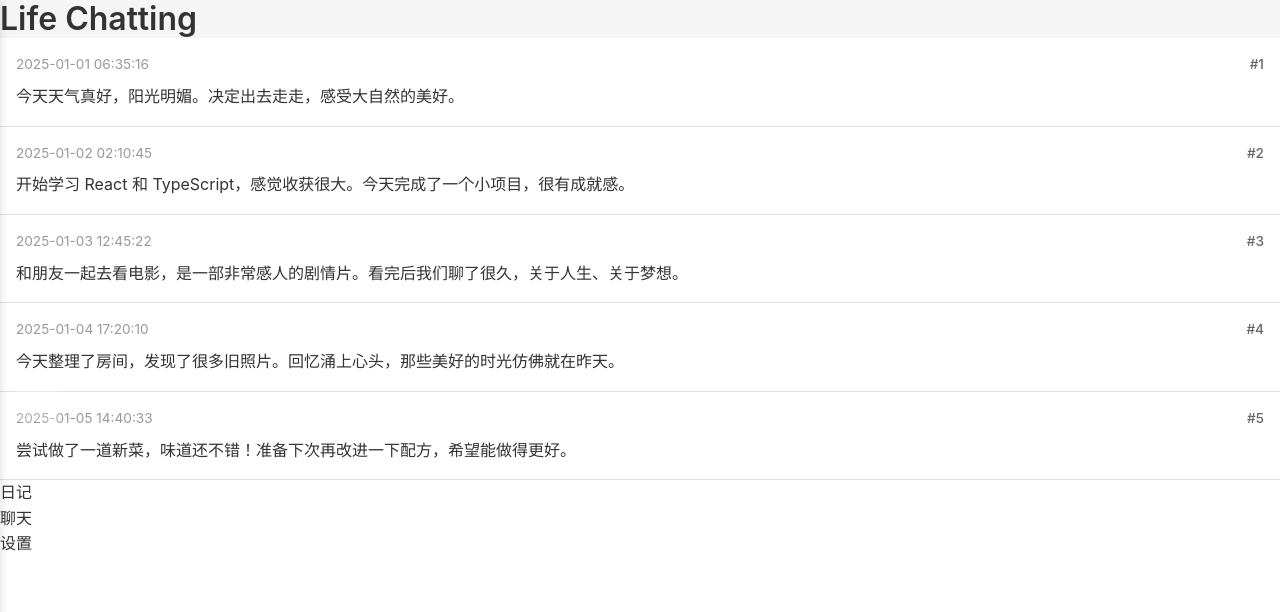
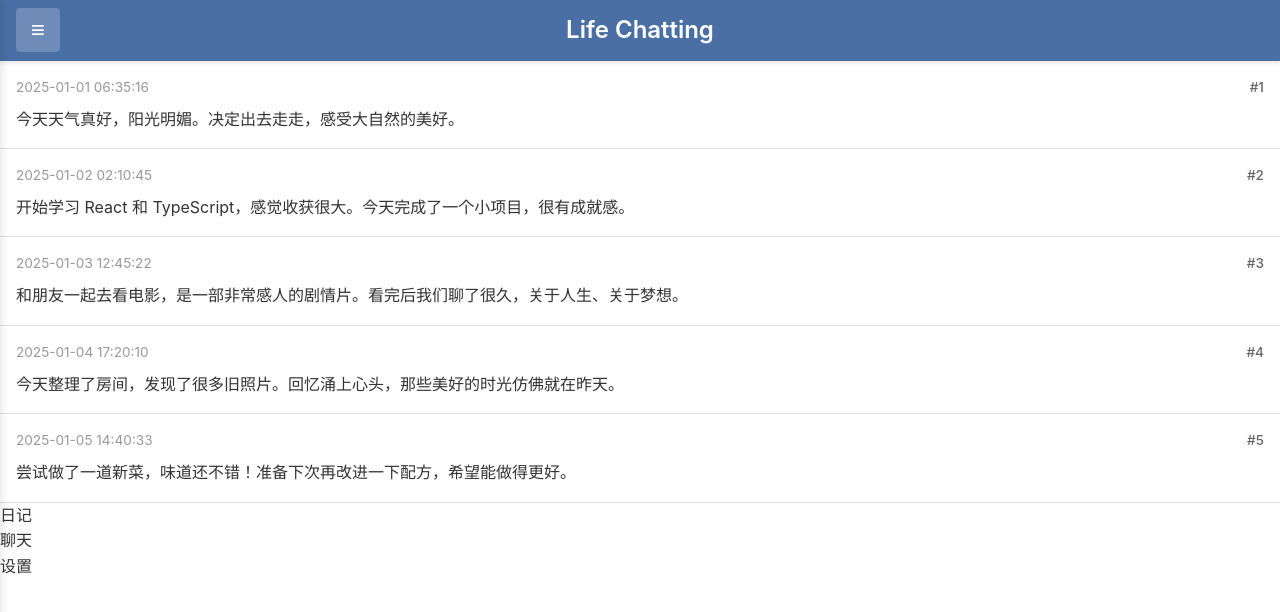
Before and after one commit to madokast/life-chatting, a React (Vite) app in the folder capacitor-react/: page / in a window 1280 px wide. Shown: the top 612 px of the page. Built offline with nearby package versions, Linux system fonts and the light colour scheme.

Commit message:
refactor: create Header component to improve code organization
- Create Header component with styled-components
- Move menu button and title logic from App.tsx to Header component
- Clean up App.css by removing header-related styles
- Improve code maintainability and separation of concerns

```diff
--- a/capacitor-react/src/App.css
+++ b/capacitor-react/src/App.css
@@ -24,29 +24,6 @@ body {
   flex-direction: column;
   min-height: 100vh;
   background-color: #fff;
-}
-
-/* 顶部导航栏 */
-.header {
-  background-color: #4a6fa5;
-  color: white;
-  padding: 1rem;
-  text-align: center;
-  box-shadow: 0 2px 4px rgba(0, 0, 0, 0.1);
-  position: relative;
-}
-
-.menu-button {
-  transition: background-color 0.2s ease;
-}
-
-.menu-button:hover {
-  background-color: rgba(255, 255, 255, 0.3);
-}
-
-.header h1 {
-  font-size: 1.5rem;
-  font-weight: 600;
 }
 
 /* 主要内容区域 */
--- a/capacitor-react/src/App.tsx
+++ b/capacitor-react/src/App.tsx
@@ -1,5 +1,6 @@
 import { useState, useEffect } from 'react'
 import { Post } from './components/Post'
+import { Header } from './components/Header'
 import { Drawer } from './components/Drawer'
 import { i18n } from './i18n/i18n'
 import { userConfig, Appearance } from './config/UserConfig'
@@ -67,36 +68,11 @@ function App() {
 
   return (
     <div className="app-container" style={{ backgroundColor: appearance === 'light' ? '#f5f5f5' : '#0d0d0d' }}>
-      <header className="header">
-        <button
-          onClick={toggleDrawer}
-          className="menu-button"
-          style={{
-            position: 'absolute',
-            left: '1rem',
-            top: '50%',
-            transform: 'translateY(-50%)',
-            padding: '0.5rem',
-            backgroundColor: 'rgba(255,255,255,0.2)',
-            color: 'white',
-            border: 'none',
-            borderRadius: '4px',
-            cursor: 'pointer',
-            fontSize: '1.5rem',
-            fontWeight: 'bold',
-            width: '44px',
-            height: '44px',
-            display: 'flex',
-            alignItems: 'center',
-            justifyContent: 'center',
-            zIndex: 10,
-            lineHeight: 1
-          }}
-        >
-          ≡
-        </button>
-        <h1 style={{ margin: 0 }}>{i18n.t('app.title')}</h1>
-      </header>
+      <Header
+        onMenuClick={toggleDrawer}
+        title={i18n.t('app.title')}
+        appearance={appearance}
+      />
 
       <main className="main-content">
         <div className="posts-container">
--- /dev/null
+++ b/capacitor-react/src/components/Header.tsx
@@ -0,0 +1,64 @@
+import styled from 'styled-components'
+import { Appearance } from '../config/UserConfig'
+
+export interface HeaderProps {
+  onMenuClick: () => void
+  title: string
+  appearance: Appearance
+}
+
+const HeaderContainer = styled.div<{ $appearance: Appearance }>`
+  background-color: #4a6fa5;
+  color: white;
+  padding: 1rem;
+  text-align: center;
+  box-shadow: 0 2px 4px rgba(0, 0, 0, 0.1);
+  position: relative;
+  display: flex;
+  align-items: center;
+  justify-content: center;
+`
+
+const MenuButton = styled.button`
+  position: absolute;
+  left: 1rem;
+  top: 50%;
+  transform: translateY(-50%);
+  padding: 0.5rem;
+  background-color: rgba(255, 255, 255, 0.2);
+  color: white;
+  border: none;
+  border-radius: 4px;
+  cursor: pointer;
+  font-size: 1.5rem;
+  font-weight: bold;
+  width: 44px;
+  height: 44px;
+  display: flex;
+  align-items: center;
+  justify-content: center;
+  z-index: 10;
+  line-height: 1;
+  transition: background-color 0.2s ease;
+
+  &:hover {
+    background-color: rgba(255, 255, 255, 0.3);
+  }
+`
+
+const Title = styled.h1`
+  margin: 0;
+  font-size: 1.5rem;
+  font-weight: 600;
+`
+
+export function Header({ onMenuClick, title, appearance }: HeaderProps) {
+  return (
+    <HeaderContainer $appearance={appearance}>
+      <MenuButton onClick={onMenuClick}>
+        ≡
+      </MenuButton>
+      <Title>{title}</Title>
+    </HeaderContainer>
+  )
+}
```
